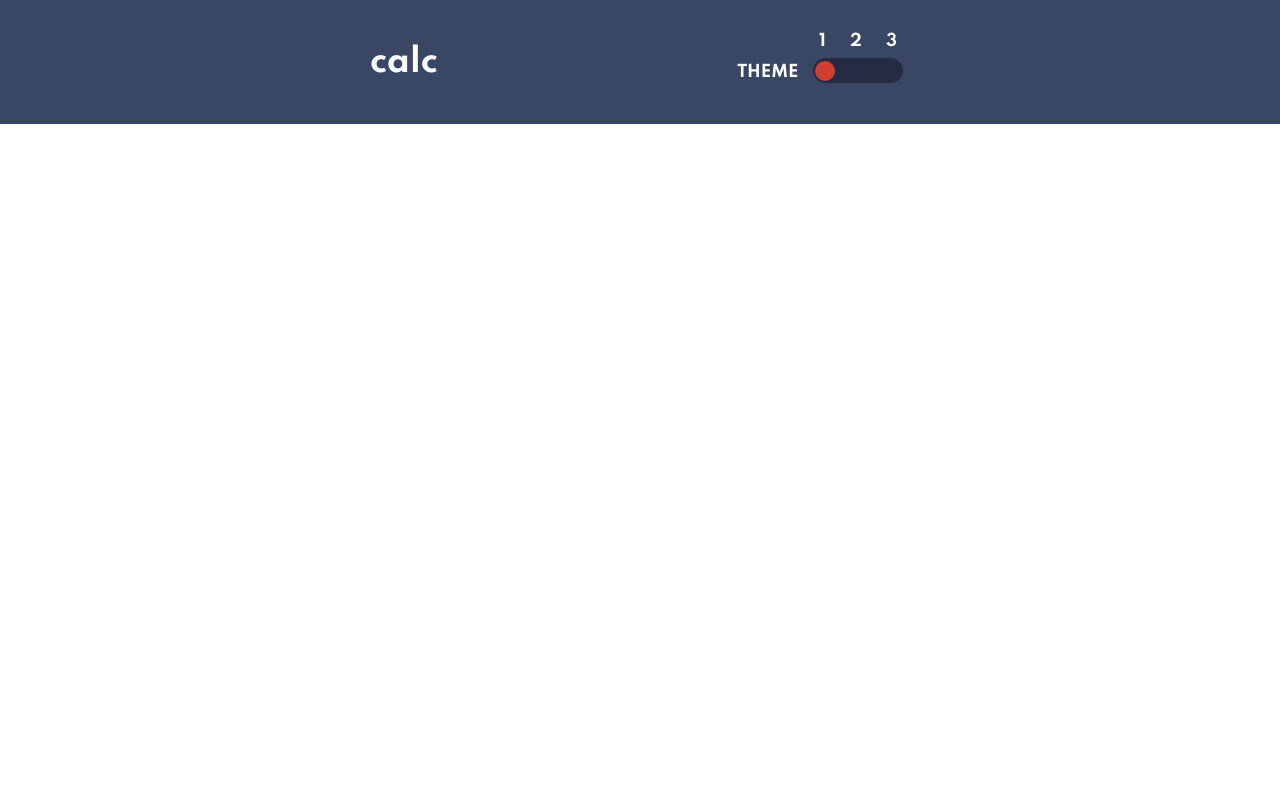
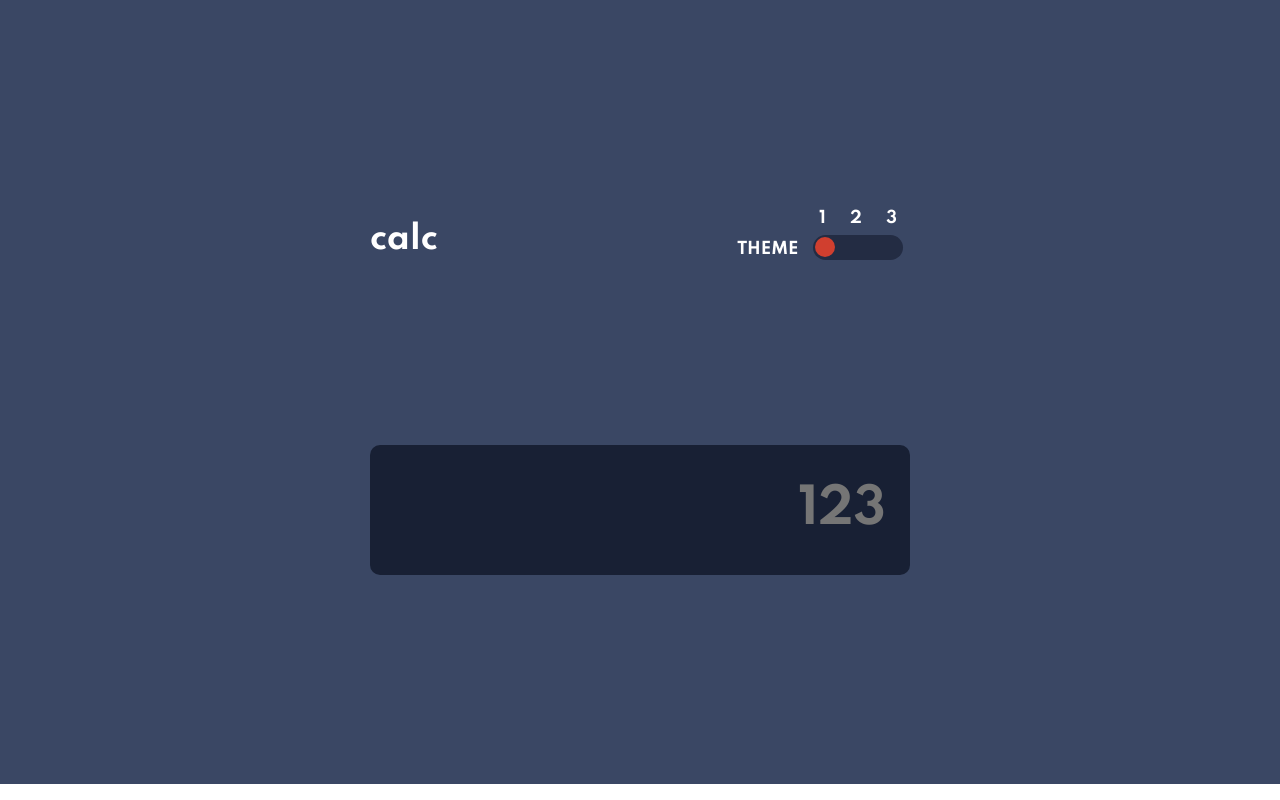
Before and after one commit to wbilashee/calculator, a plain HTML site: page index.html in a window 1280 px wide. Drawn offline with Linux system fonts and the light colour scheme.

Commit message:
screen done

```diff
--- a/app/scss/_globals.scss
+++ b/app/scss/_globals.scss
@@ -83,6 +83,7 @@ a {
 .calculator {
   width: 90%;
   margin: auto;
+  height: 45rem;
   flex-direction: column;
 
   @include breakpoint-up(medium) {
--- /dev/null
+++ b/app/scss/_screen.scss
@@ -0,0 +1,24 @@
+.screen {
+  width: 100%;
+  height: 5.625rem;
+  overflow: hidden;
+  background: var(--screen-bg);
+
+  @include breakpoint-up(medium) {
+    height: 8.125rem;
+  }
+
+  input {
+    border: none;
+    outline: none;
+    font-size: 1.2em;
+    text-align: right;
+    padding: 1em 0.5em;
+    font-family: inherit;
+    color: var(--screen-txt);
+
+    @include breakpoint-up(medium) {
+      font-size: 1.5em;
+    }
+  }
+}
--- a/app/scss/style.scss
+++ b/app/scss/style.scss
@@ -1,3 +1,4 @@
 @import "mixins";
 @import "globals";
 @import "header";
+@import "screen";
--- a/index.html
+++ b/index.html
@@ -33,6 +33,15 @@
             </label>
           </div>
         </header>
+        <article class="screen">
+          <input
+            type="text"
+            name="number"
+            class="screen"
+            id="screen-input"
+            placeholder="123"
+          />
+        </article>
       </section>
     </main>
     <!-- <div class="attribution">
```
Also changed, not shown: dist/style.css, 1 other file.
